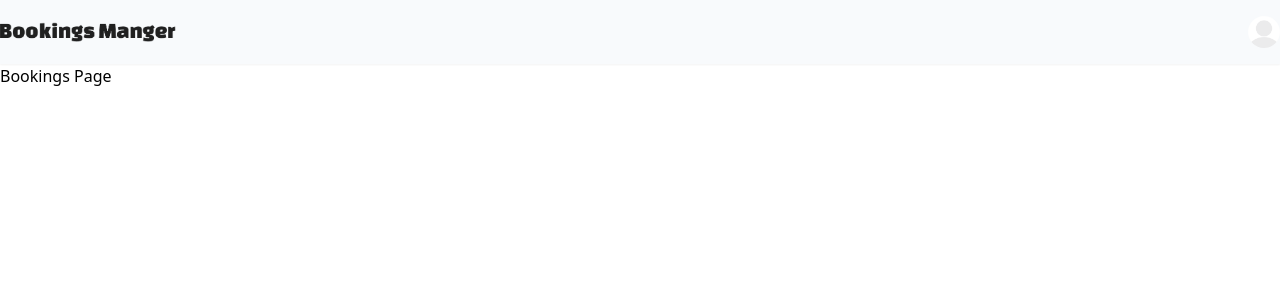
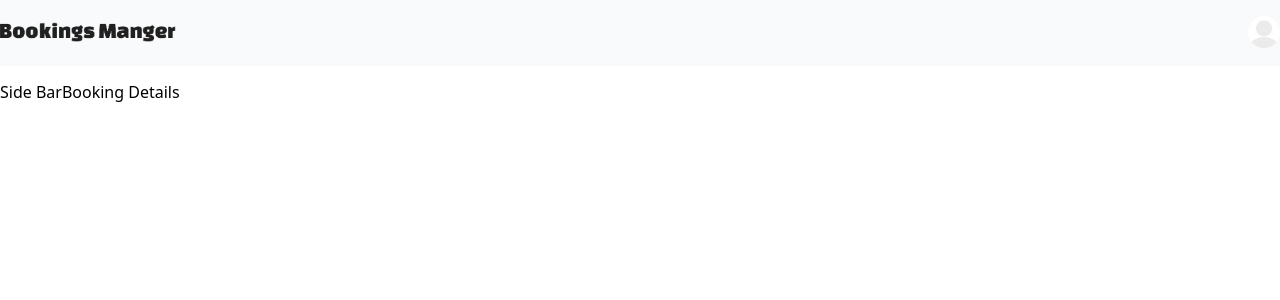
Before and after one commit to iorrah/bookings-manager, a React (Vite) app: page / in a window 1280 px wide. Shown: the top 300 px of the page. Built offline with nearby package versions, Linux system fonts and the light colour scheme.

Commit message:
Split Bookings Page into components

```diff
--- /dev/null
+++ b/src/containers/Bookings/BookingDetails/index.tsx
@@ -0,0 +1,3 @@
+export const BookingDetails = () => {
+  return <article>Booking Details</article>;
+};
--- /dev/null
+++ b/src/containers/Bookings/BookingsList/index.tsx
@@ -0,0 +1,3 @@
+export const BookingsList = () => {
+  return <aside>Side Bar</aside>;
+};
--- a/src/containers/Bookings/index.tsx
+++ b/src/containers/Bookings/index.tsx
@@ -1,7 +1,11 @@
+import { BookingsList } from "./BookingsList";
+import { BookingDetails } from "./BookingDetails";
+
 export const Bookings = () => {
   return (
-    <>
-      <div>Bookings Page</div>
-    </>
+    <main className="container mx-auto flex py-4">
+      <BookingsList />
+      <BookingDetails />
+    </main>
   );
 };
```
